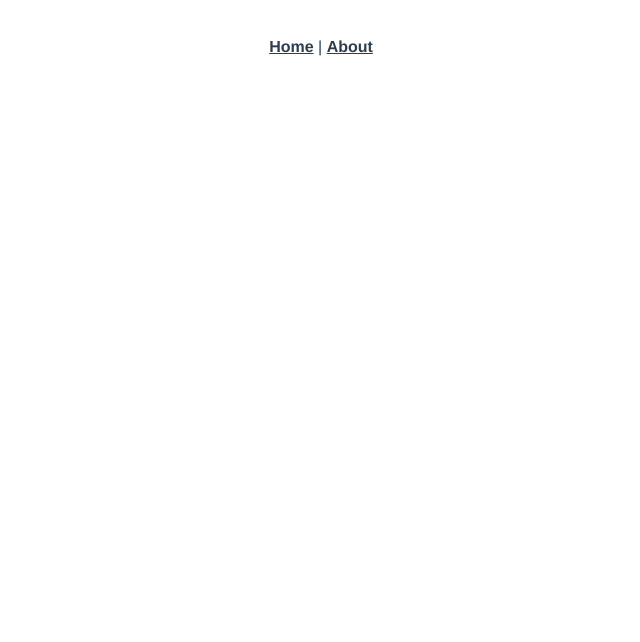
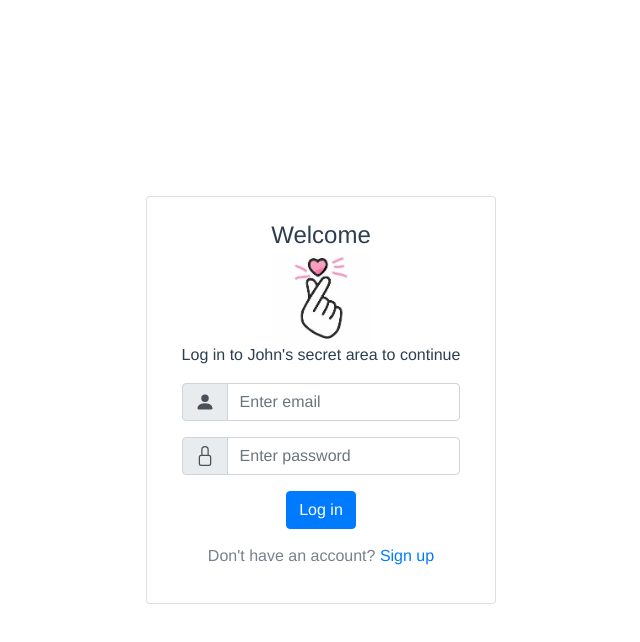
Before and after one commit to CHANG-CHING-CHUNG/vue_auth0_sign-up_app, a Vue app: page /login in a window 1280 px wide. Shown: the top 642 px of the page, without its empty margins (319-959 px from the left). Built offline with nearby package versions, Linux system fonts and the light colour scheme.

Commit message:
Add login page

```diff
--- a/package.json
+++ b/package.json
@@ -8,6 +8,7 @@
     "lint": "vue-cli-service lint"
   },
   "dependencies": {
+    "bootstrap-vue": "^2.21.2",
     "core-js": "^3.6.5",
     "vue": "^2.6.11",
     "vue-router": "^3.2.0",
--- a/src/App.vue
+++ b/src/App.vue
@@ -1,9 +1,5 @@
 <template>
   <div id="app">
-    <div id="nav">
-      <router-link to="/">Home</router-link> |
-      <router-link to="/about">About</router-link>
-    </div>
     <router-view />
   </div>
 </template>
--- a/src/components/HelloWorld.vue
+++ /dev/null
@@ -1,130 +0,0 @@
-<template>
-  <div class="hello">
-    <h1>{{ msg }}</h1>
-    <p>
-      For a guide and recipes on how to configure / customize this project,<br />
-      check out the
-      <a href="https://cli.vuejs.org" target="_blank" rel="noopener"
-        >vue-cli documentation</a
-      >.
-    </p>
-    <h3>Installed CLI Plugins</h3>
-    <ul>
-      <li>
-        <a
-          href="https://github.com/vuejs/vue-cli/tree/dev/packages/%40vue/cli-plugin-babel"
-          target="_blank"
-          rel="noopener"
-          >babel</a
-        >
-      </li>
-      <li>
-        <a
-          href="https://github.com/vuejs/vue-cli/tree/dev/packages/%40vue/cli-plugin-router"
-          target="_blank"
-          rel="noopener"
-          >router</a
-        >
-      </li>
-      <li>
-        <a
-          href="https://github.com/vuejs/vue-cli/tree/dev/packages/%40vue/cli-plugin-vuex"
-          target="_blank"
-          rel="noopener"
-          >vuex</a
-        >
-      </li>
-      <li>
-        <a
-          href="https://github.com/vuejs/vue-cli/tree/dev/packages/%40vue/cli-plugin-eslint"
-          target="_blank"
-          rel="noopener"
-          >eslint</a
-        >
-      </li>
-    </ul>
-    <h3>Essential Links</h3>
-    <ul>
-      <li>
-        <a href="https://vuejs.org" target="_blank" rel="noopener">Core Docs</a>
-      </li>
-      <li>
-        <a href="https://forum.vuejs.org" target="_blank" rel="noopener"
-          >Forum</a
-        >
-      </li>
-      <li>
-        <a href="https://chat.vuejs.org" target="_blank" rel="noopener"
-          >Community Chat</a
-        >
-      </li>
-      <li>
-        <a href="https://twitter.com/vuejs" target="_blank" rel="noopener"
-          >Twitter</a
-        >
-      </li>
-      <li>
-        <a href="https://news.vuejs.org" target="_blank" rel="noopener">News</a>
-      </li>
-    </ul>
-    <h3>Ecosystem</h3>
-    <ul>
-      <li>
-        <a href="https://router.vuejs.org" target="_blank" rel="noopener"
-          >vue-router</a
-        >
-      </li>
-      <li>
-        <a href="https://vuex.vuejs.org" target="_blank" rel="noopener">vuex</a>
-      </li>
-      <li>
-        <a
-          href="https://github.com/vuejs/vue-devtools#vue-devtools"
-          target="_blank"
-          rel="noopener"
-          >vue-devtools</a
-        >
-      </li>
-      <li>
-        <a href="https://vue-loader.vuejs.org" target="_blank" rel="noopener"
-          >vue-loader</a
-        >
-      </li>
-      <li>
-        <a
-          href="https://github.com/vuejs/awesome-vue"
-          target="_blank"
-          rel="noopener"
-          >awesome-vue</a
-        >
-      </li>
-    </ul>
-  </div>
-</template>
-
-<script>
-export default {
-  name: "HelloWorld",
-  props: {
-    msg: String,
-  },
-};
-</script>
-
-<!-- Add "scoped" attribute to limit CSS to this component only -->
-<style scoped lang="scss">
-h3 {
-  margin: 40px 0 0;
-}
-ul {
-  list-style-type: none;
-  padding: 0;
-}
-li {
-  display: inline-block;
-  margin: 0 10px;
-}
-a {
-  color: #42b983;
-}
-</style>
--- a/src/main.js
+++ b/src/main.js
@@ -4,7 +4,13 @@ import router from "./router";
 import store from "./store";
 
 Vue.config.productionTip = false;
+import { BootstrapVue, BootstrapVueIcons } from "bootstrap-vue";
 
+import "bootstrap/dist/css/bootstrap.css";
+import "bootstrap-vue/dist/bootstrap-vue.css";
+
+Vue.use(BootstrapVue);
+Vue.use(BootstrapVueIcons);
 new Vue({
   router,
   store,
--- a/src/router/index.js
+++ b/src/router/index.js
@@ -11,13 +11,13 @@ const routes = [
     component: Home,
   },
   {
-    path: "/about",
-    name: "About",
+    path: "/login",
+    name: "login",
     // route level code-splitting
     // this generates a separate chunk (about.[hash].js) for this route
     // which is lazy-loaded when the route is visited.
     component: () =>
-      import(/* webpackChunkName: "about" */ "../views/About.vue"),
+      import(/* webpackChunkName: "about" */ "../views/Login.vue"),
   },
 ];
 
--- a/src/views/About.vue
+++ /dev/null
@@ -1,5 +0,0 @@
-<template>
-  <div class="about">
-    <h1>This is an about page</h1>
-  </div>
-</template>
--- a/src/views/Home.vue
+++ b/src/views/Home.vue
@@ -1,18 +1,13 @@
 <template>
   <div class="home">
     <img alt="Vue logo" src="../assets/logo.png" />
-    <HelloWorld msg="Welcome to Your Vue.js App" />
   </div>
 </template>
 
 <script>
 // @ is an alias to /src
-import HelloWorld from "@/components/HelloWorld.vue";
 
 export default {
   name: "Home",
-  components: {
-    HelloWorld,
-  },
 };
 </script>
--- /dev/null
+++ b/src/views/Login.vue
@@ -0,0 +1,119 @@
+<template>
+  <div class="h-full d-flex center">
+    <b-card>
+      <span class="title"> Welcome </span>
+      <img class="heart-img" :src="images.heart" />
+      <b-form class="px-15" @submit="onSubmit" @reset="onReset" v-if="show">
+        <b-card-text> Log in to John's secret area to continue </b-card-text>
+        <b-form-group id="input-group-1" label-for="input-1">
+          <b-input-group class="mb-2">
+            <b-input-group-prepend is-text>
+              <b-icon icon="person-fill"></b-icon>
+            </b-input-group-prepend>
+            <b-form-input
+              id="input-1"
+              v-model="form.email"
+              type="email"
+              placeholder="Enter email"
+              required
+            ></b-form-input>
+          </b-input-group>
+        </b-form-group>
+
+        <b-form-group id="input-group-2" label-for="input-2">
+          <b-input-group class="mb-2">
+            <b-input-group-prepend is-text>
+              <b-icon icon="lock"></b-icon>
+            </b-input-group-prepend>
+            <b-form-input
+              id="input-2"
+              type="password"
+              v-model="form.password"
+              placeholder="Enter password"
+              required
+            ></b-form-input>
+          </b-input-group>
+        </b-form-group>
+
+        <b-button type="submit" variant="primary">Log in</b-button>
+        <div class="grey py-20">
+          Don't have an account?
+          <router-link to="/sign-up"><span>Sign up</span></router-link>
+        </div>
+      </b-form>
+    </b-card>
+  </div>
+</template>
+
+<script>
+export default {
+  data() {
+    return {
+      form: {
+        email: "",
+        name: "",
+        food: null,
+        checked: [],
+      },
+      foods: [
+        { text: "Select One", value: null },
+        "Carrots",
+        "Beans",
+        "Tomatoes",
+        "Corn",
+      ],
+      show: true,
+      images: {
+        heart: require("../assets/images/heart.webp"),
+      },
+    };
+  },
+  methods: {
+    onSubmit(event) {
+      event.preventDefault();
+      alert(JSON.stringify(this.form));
+    },
+    onReset(event) {
+      event.preventDefault();
+      // Reset our form values
+      this.form.email = "";
+      this.form.name = "";
+      this.form.food = null;
+      this.form.checked = [];
+      // Trick to reset/clear native browser form validation state
+      this.show = false;
+      this.$nextTick(() => {
+        this.show = true;
+      });
+    },
+  },
+};
+</script>
+
+<style scoped>
+.grey {
+  color: rgb(121, 127, 139);
+}
+.px-15 {
+  padding-left: 15px;
+  padding-right: 15px;
+}
+.py-20 {
+  padding-top: 15px;
+  padding-bottom: 15px;
+}
+.h-full {
+  height: 100vh;
+}
+.center {
+  justify-content: center;
+  align-items: center;
+}
+.heart-img {
+  width: 100px;
+}
+.title {
+  display: block;
+  font-size: 1.5rem;
+}
+</style>
```
Also changed, not shown: src/assets/images/heart.webp (added), 1 other file (tests, documents, lock files or other folders).
